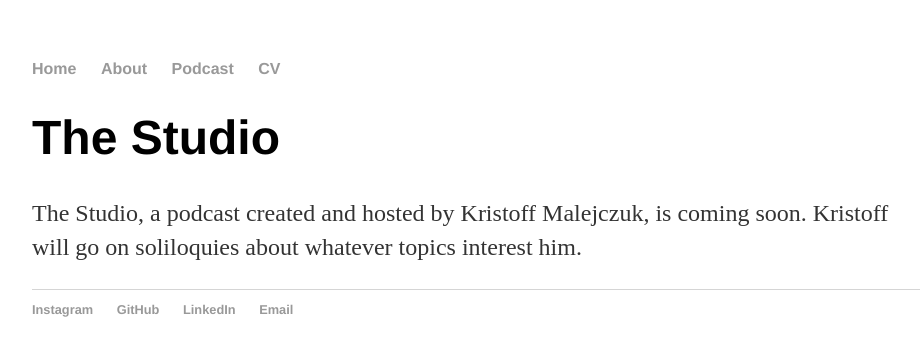
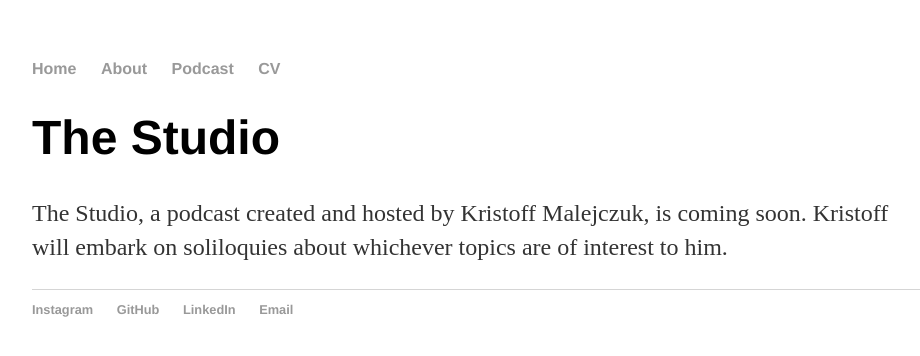
Before and after one commit to malejczuk/malejczuk.github.io, a Jekyll site: the page built from podcast/index.html, in a window 1280 px wide. Shown: the top 356 px of the page, without its empty margins (160-1080 px from the left). Built offline with Jekyll 4.4.1, drawn with Linux system fonts in a browser that asks for light colours.

Commit message:
phrasing

```diff
--- a/podcast/index.html
+++ b/podcast/index.html
@@ -4,5 +4,5 @@ title: The Studio
 ---
 <h1>{{ page.title }}</h1>
 <!--<ul class="about">-->
-    <p>The Studio, a podcast created and hosted by Kristoff Malejczuk, is coming soon. Kristoff will go on soliloquies about whatever topics interest him.</p>
+    <p>The Studio, a podcast created and hosted by Kristoff Malejczuk, is coming soon. Kristoff will embark on soliloquies about whichever topics are of interest to him.</p>
 <!--</ul>-->
```
